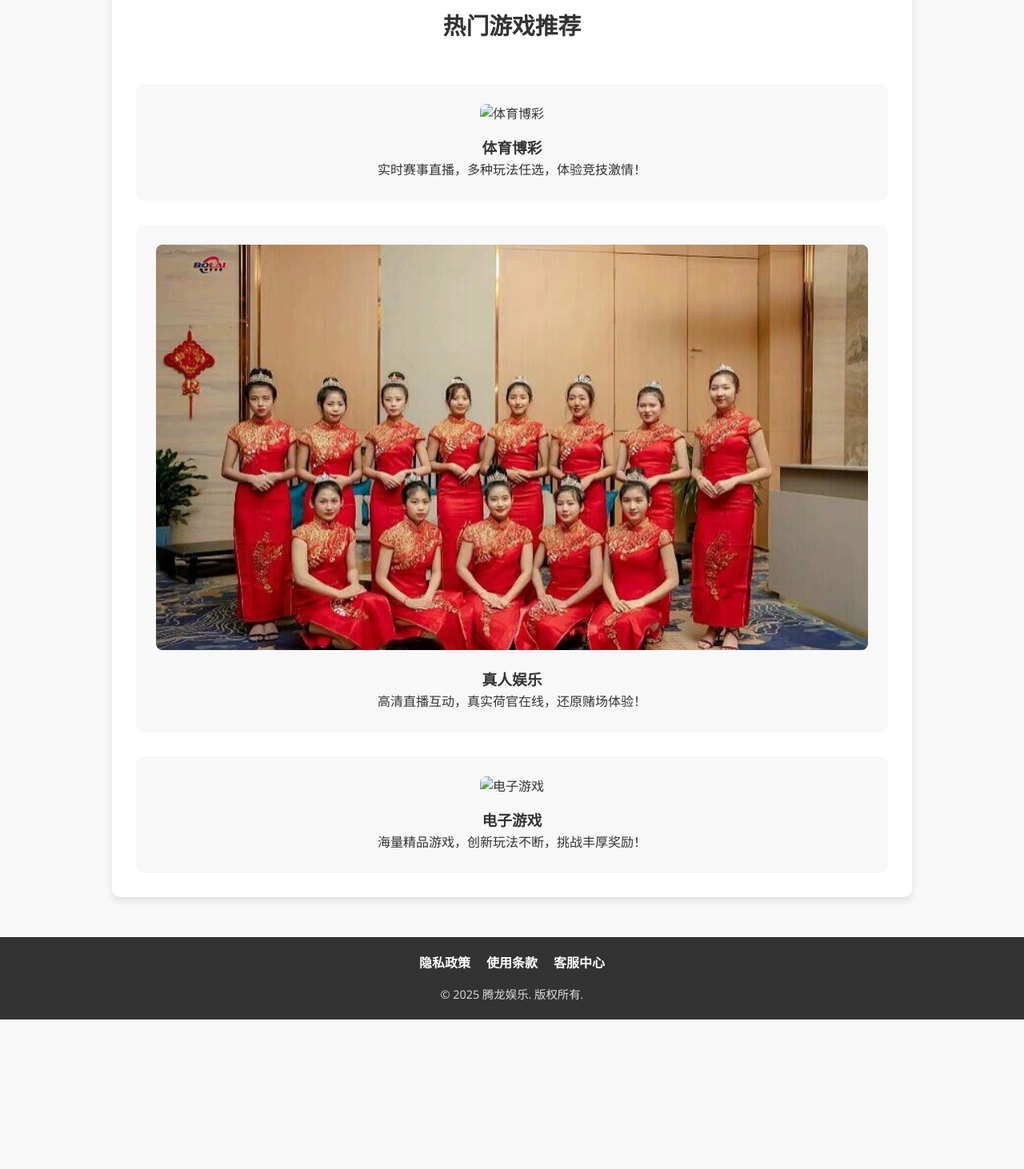
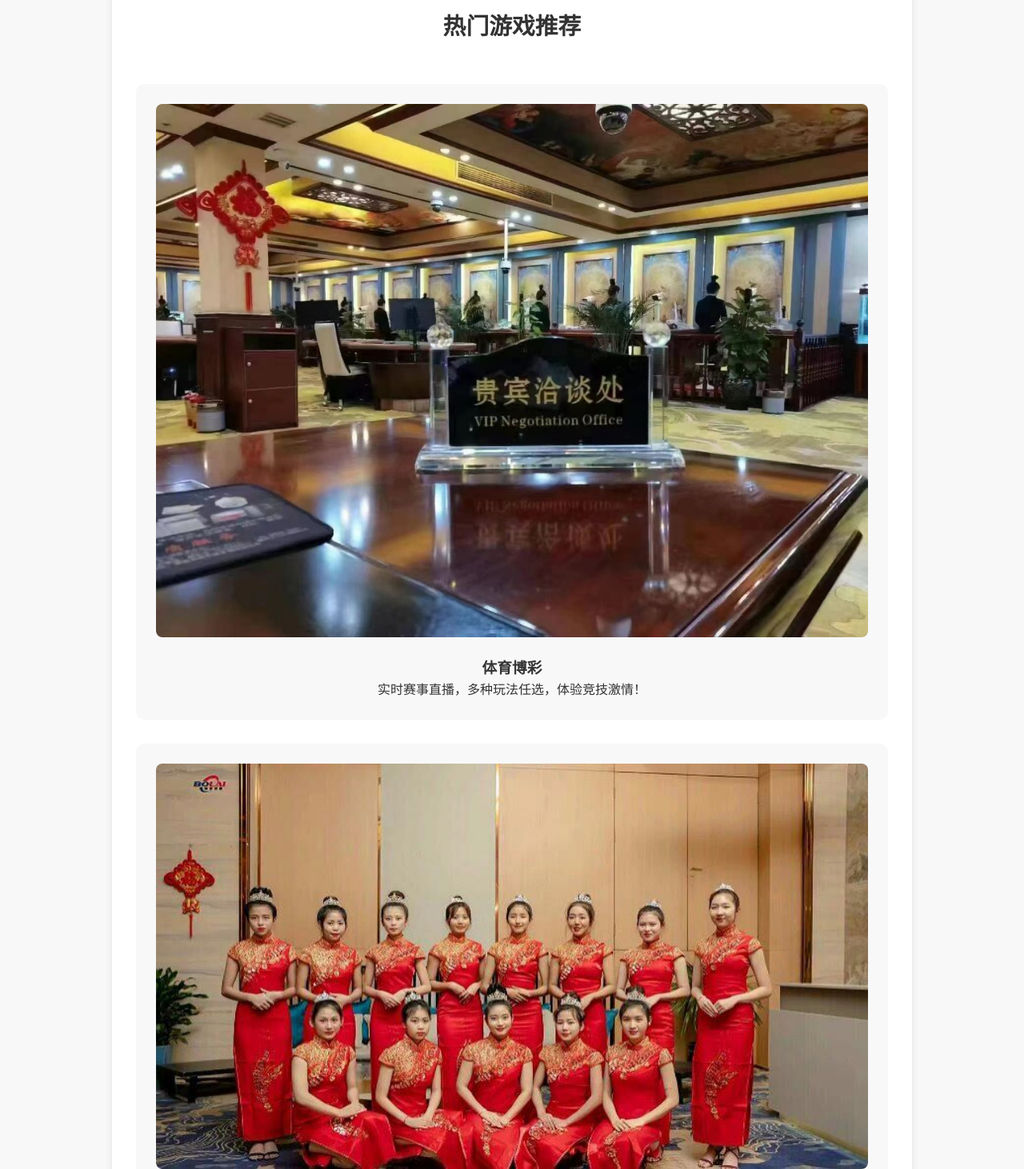
Before and after one commit to Mywarehouse5/tenglong, a plain HTML site: page index.html in a window 1280 px wide. Shown: the part 920-2382 px from the top of the page at 80% size. Before the commit the page ends 2195 px from the top, so only its background shows below. Drawn offline with nearby package versions, Linux system fonts and the light colour scheme.

Commit message:
Update index.html

```diff
--- a/index.html
+++ b/index.html
@@ -281,7 +281,7 @@
     <section class="section games-section">
         <h2>热门游戏推荐</h2>
         <div class="game-item">
-            <img src="mmexport172735340099.jpg/300" alt="体育博彩" loading="lazy">
+            <img src="mmexport172735340099.jpg" alt="体育博彩" loading="lazy">
             <h3>体育博彩</h3>
             <p>实时赛事直播，多种玩法任选，体验竞技激情！</p>
         </div>
@@ -291,7 +291,7 @@
             <p>高清直播互动，真实荷官在线，还原赌场体验！</p>
         </div>
         <div class="game-item">
-            <img src="photo_2024-10-0_16-11-21.jpg/300" alt="电子游戏" loading="lazy">
+            <img src="photo_2024-10-0_16-11-21.jpg" alt="电子游戏" loading="lazy">
             <h3>电子游戏</h3>
             <p>海量精品游戏，创新玩法不断，挑战丰厚奖励！</p>
         </div>
```
